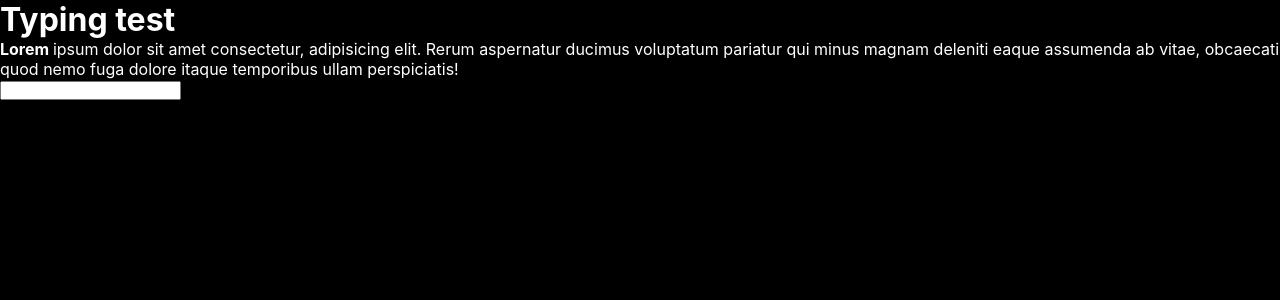
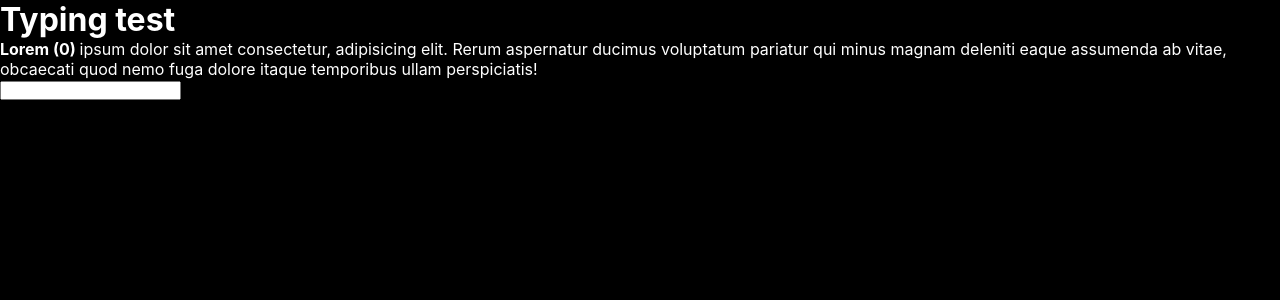
Before and after one commit to michalmjo/typing-test-app, a React (Create React App) app: page / in a window 1280 px wide. Shown: the top 300 px of the page. Built offline with nearby package versions, Linux system fonts and the light colour scheme.

Commit message:
adding memo

```diff
--- a/src/components/Word.tsx
+++ b/src/components/Word.tsx
@@ -5,21 +5,38 @@ interface textArea {
   text: string;
   activeText: boolean | number;
   correct: boolean;
+  memo: any;
 }
 
 const Word = (props: textArea) => {
-  // console.log(props.text.split("").join(" "));
-  //   const newText = props.text.split("").join(" ");
+  console.log("Word Przerenderowany");
 
   const { text, activeText, correct } = props;
 
-  if (correct === true) return <span className="correct">{text} </span>;
-  if (correct === false) return <span className="incorrect">{text} </span>;
-  if (activeText) return <span className="active">{text} </span>;
+  if (correct === true)
+    return (
+      <span className="correct">
+        {text} ({props.memo.current})
+      </span>
+    );
+  if (correct === false)
+    return (
+      <span className="incorrect">
+        {text} ({props.memo.current})
+      </span>
+    );
+  if (activeText)
+    return (
+      <span className="active">
+        {text} ({props.memo.current}){" "}
+      </span>
+    );
 
   return (
     <span style={{ fontWeight: activeText ? "bold" : "normal" }}>{text} </span>
   );
 };
 
-export default Word;
+const MemoizedValue = React.memo(Word);
+
+export default MemoizedValue;
--- a/src/components/Words.tsx
+++ b/src/components/Words.tsx
@@ -1,17 +1,23 @@
-import React, { useState, useRef } from "react";
-import Word from "./Word";
+import React, { useState, useRef, useEffect } from "react";
+// import Word from "./Word";
+import MemoizedValue from "./Word";
 
 const getWords = () =>
   `Lorem ipsum dolor sit amet consectetur, adipisicing elit. Rerum aspernatur ducimus voluptatum pariatur qui minus magnam deleniti eaque assumenda ab vitae, obcaecati quod nemo fuga dolore itaque temporibus ullam perspiciatis!`.split(
     " "
   );
 // .sort(() => (Math.random() > 0.5 ? 1 : -1));
-
 const Words = () => {
   const [typingTextInput, setTypingTextInput] = useState("");
   const [activeTextIndex, setActiveTextIndex] = useState(0);
   const [correctWords, setCorrectWords] = useState<any>([]);
   const words = useRef(getWords());
+
+  const testMemo = useRef(0);
+
+  useEffect(() => {
+    testMemo.current += 1;
+  });
 
   const processInput = (value: string) => {
     if (value.endsWith(" ")) {
@@ -36,10 +42,11 @@ const Words = () => {
       <p>
         {words.current.map((word, index) => {
           return (
-            <Word
+            <MemoizedValue
               text={word}
               activeText={index === activeTextIndex}
               correct={correctWords[index]}
+              memo={testMemo}
             />
           );
         })}
```
